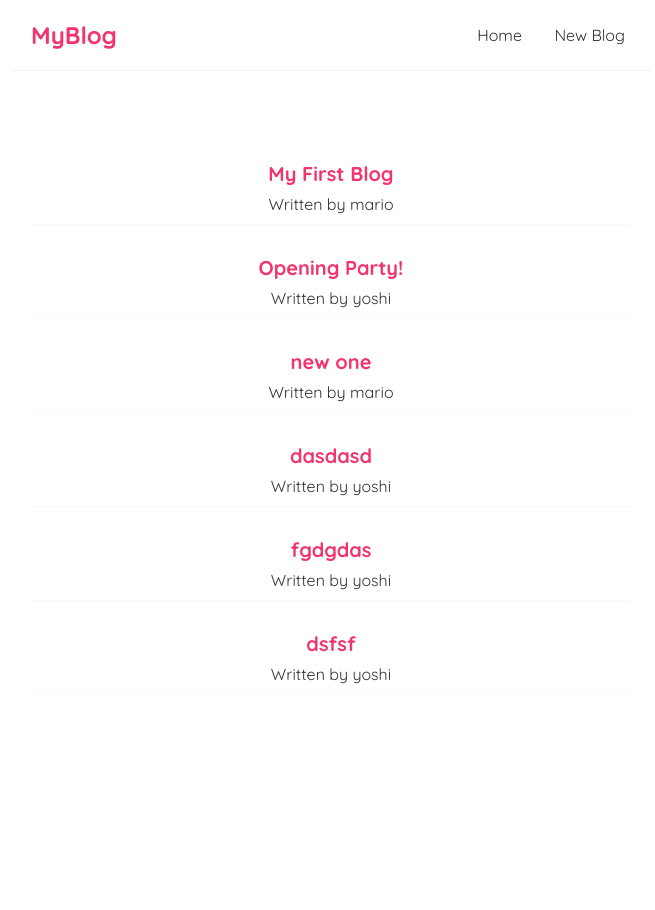
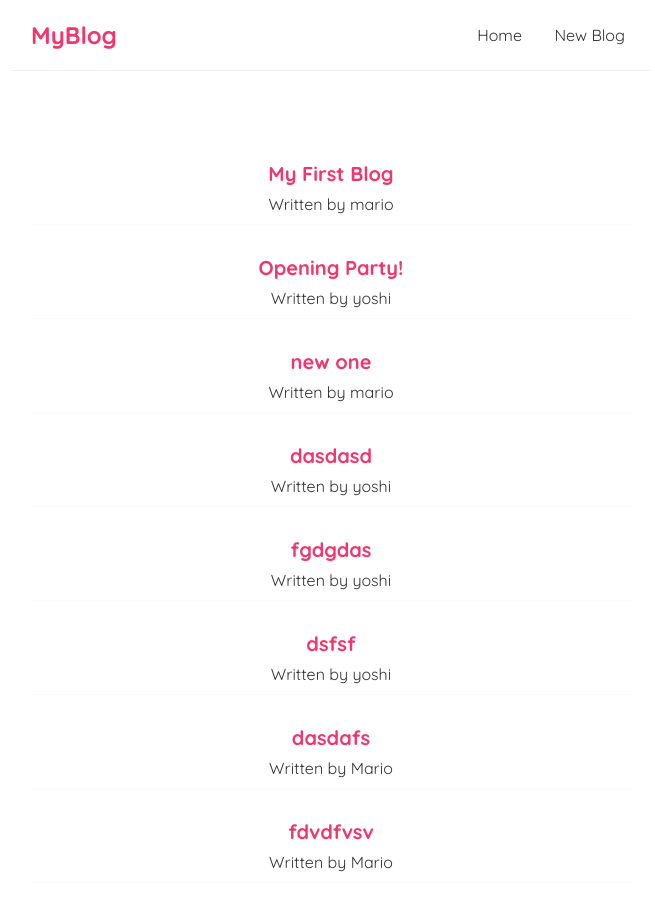
Before and after one commit to Thishan7/React0, a React (Create React App) app: page / in a window 1280 px wide. Shown: the top 910 px of the page, without its empty margins (309-964 px from the left). Before the commit the page ends 800 px from the top, so only its background shows below. Built offline with nearby package versions, Linux system fonts and the light colour scheme; data requests are answered from the project's data file.

Commit message:
new component added. user now redirecting to homepage after adding new blog

```diff
--- a/Data/db.json
+++ b/Data/db.json
@@ -35,6 +35,18 @@
       "body": "czscfsfsdf",
       "author": "yoshi",
       "id": 6
+    },
+    {
+      "title": "dasdafs",
+      "body": "fjhfgjghnbtyh",
+      "author": "Mario",
+      "id": 7
+    },
+    {
+      "title": "fdvdfvsv",
+      "body": "lorem",
+      "author": "Mario",
+      "id": 8
     }
   ]
 }
--- a/src/Create.js
+++ b/src/Create.js
@@ -1,5 +1,5 @@
 import { useState } from "react";
-
+import { useHistory } from "react-router";
 
 const Create = () => {
 
@@ -7,6 +7,8 @@ const Create = () => {
     const [body, setContent] = useState('');
     const [author, setAuthor] = useState('Mario');
     const [isPending, setIspending] = useState(false);//changing button when saving
+    const history = useHistory();
+
 
     const handleSubmit = (e) => {
         //preventing refreshing page when pressing submit button
@@ -24,6 +26,8 @@ const Create = () => {
         .then(()=>{
             console.log('new b log added');
             setIspending(false);
+            //history.go(-1); after submitting the page it redirects to the page before you were.
+            history.push('/'); //forward user to homepage
         })
 
     }
```
